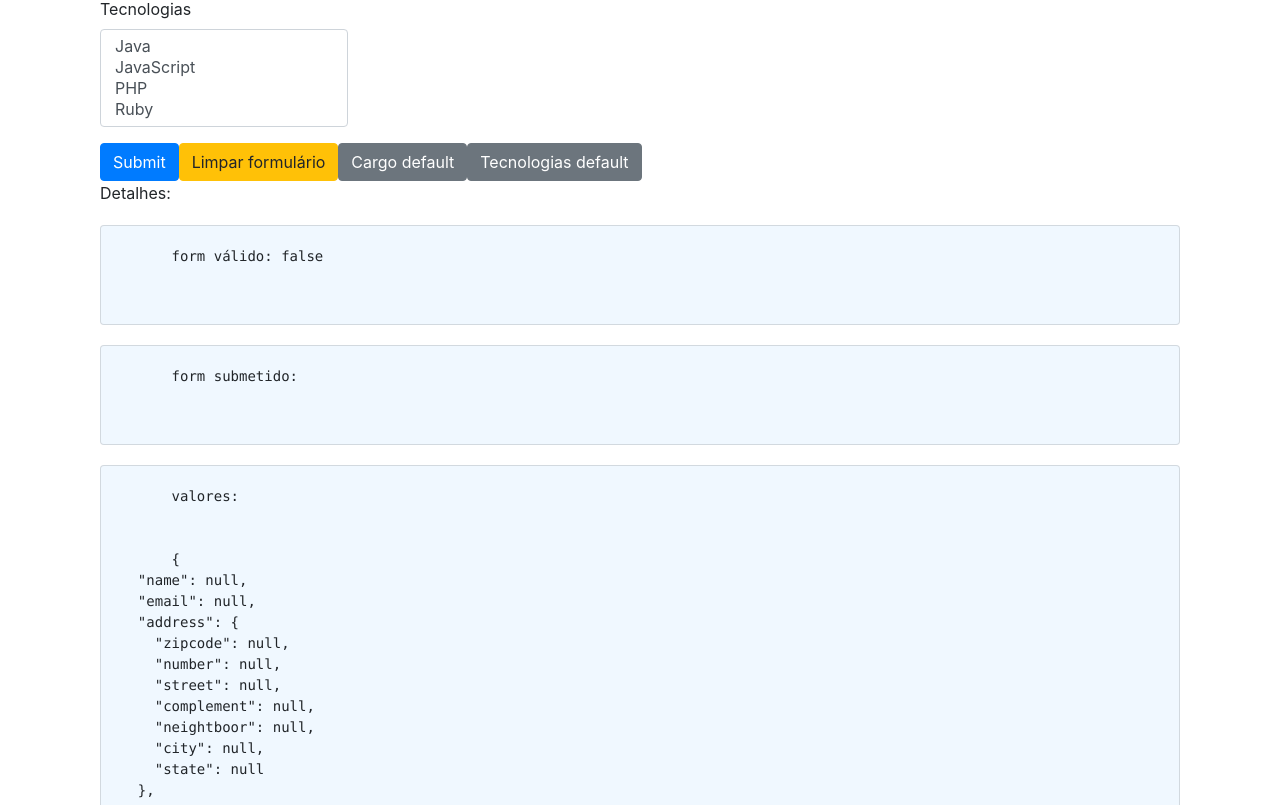
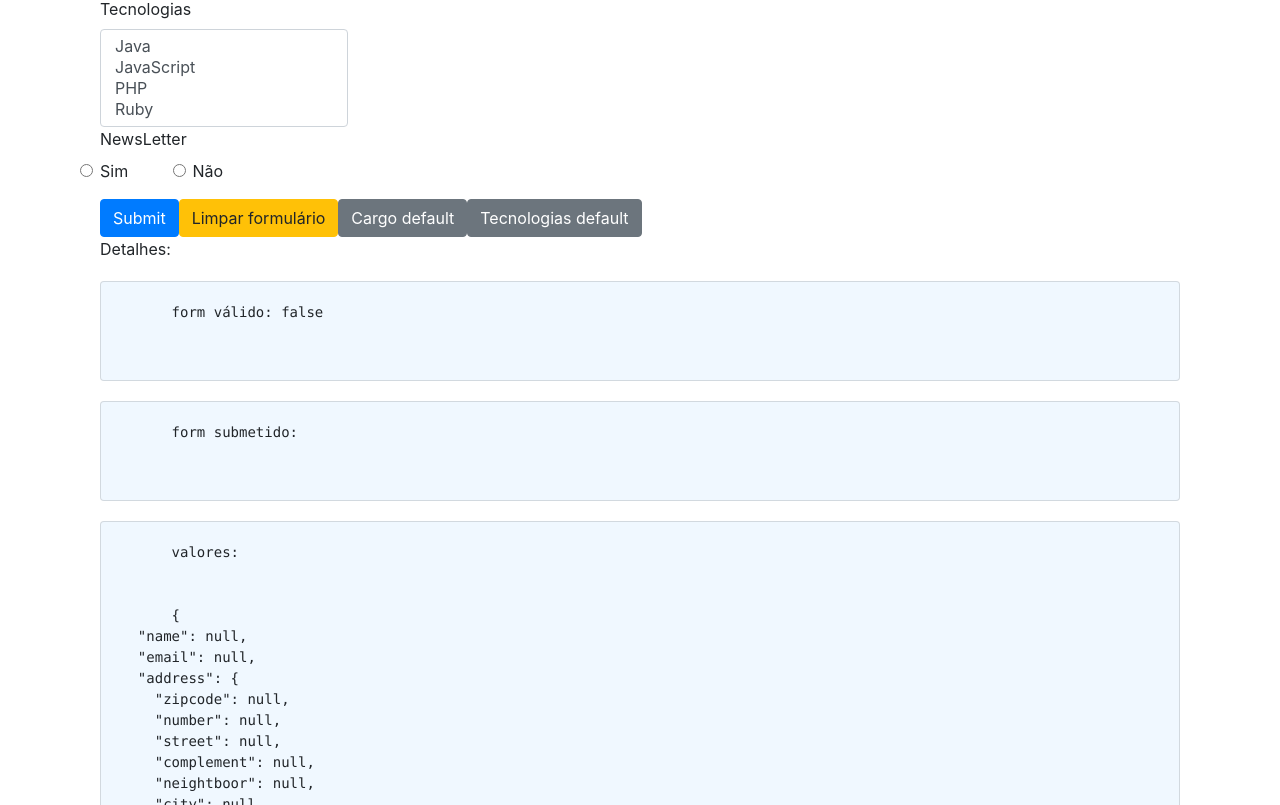
Before and after one commit to layshidani/curso-loiane, an Angular app: page /dataForm in a window 1280 px wide. Shown: the part 895-1700 px from the top of the page. Built offline with nearby package versions, Linux system fonts and the light colour scheme.

Commit message:
feat(reactive-forms): add newsletters radio btn :sparkles:

```diff
--- a/src/app/data-form/data-form.component.html
+++ b/src/app/data-form/data-form.component.html
@@ -38,13 +38,7 @@
 
       <div class="col-md-3" [ngClass]="applyCssError('address.zipcode')">
         <label for="zipcode" class="control-label">CEP</label>
-        <input
-         type="text"
-         class="form-control"
-         id="zipcode"
-         formControlName="zipcode"
-         (blur)="handleCEP()"
-         >
+        <input type="text" class="form-control" id="zipcode" formControlName="zipcode" (blur)="handleCEP()">
         <app-field-control-error [showError]="verifyValidTouched('address.zipcode')" errorMsg="CEP é obrigatório.">
         </app-field-control-error>
       </div>
@@ -77,7 +71,8 @@
       <div class="col-md-5" [ngClass]="applyCssError('address.neightboor')">
         <label for="neightboor" class="control-label">Bairro</label>
         <input type="text" class="form-control" id="neightboor" formControlName="neightboor">
-        <app-field-control-error [showError]="verifyValidTouched('address.neightboor')" errorMsg="Bairro é obrigatório.">
+        <app-field-control-error [showError]="verifyValidTouched('address.neightboor')"
+          errorMsg="Bairro é obrigatório.">
         </app-field-control-error>
       </div>
 
@@ -112,34 +107,41 @@
 
     <div class="col-md-3" [ngClass]="applyCssError('technologies')">
       <label for="technologies" class="control-label">Tecnologias</label>
-      <select multiple class="form-control" id="technologies" formControlName="technologies" [compareWith]="comparetechnology">
+      <select multiple class="form-control" id="technologies" formControlName="technologies"
+        [compareWith]="comparetechnology">
         <option *ngFor="let technology of technologies" [ngValue]="technology.name">{{ technology.desc }}</option>
       </select>
       <app-field-control-error [showError]="verifyValidTouched('technologies')" errorMsg="campo obrigatório.">
       </app-field-control-error>
     </div>
+
+    <div class="col-md-3" [ngClass]="applyCssError('newsletter')">
+      <label for="newsletter" class="control-label">NewsLetter</label>
+
+      <div id="newsletter" class="row">
+          <div class="col-sm-4" *ngFor="let option of newsletter">
+
+            <input class="form-check-input" type="radio" formControlName="newsletter" [value]="option.valor">
+
+            <label class="form-check-label">
+              {{ option.desc }}
+            </label>
+        </div>
+      </div>
+      <app-field-control-error [showError]="verifyValidTouched('newsletter')" errorMsg="campo obrigatório.">
+      </app-field-control-error>
+    </div>
+
   </div>
 
   <div class="col-sm-12">
-    <button
-      type="submit"
-      class="btn btn-primary"
-    >Submit</button>
+    <button type="submit" class="btn btn-primary">Submit</button>
 
-    <button
-      class="btn btn-warning"
-      (click)="resetForm()"
-    >Limpar formulário</button>
+    <button class="btn btn-warning" (click)="resetForm()">Limpar formulário</button>
 
-    <button
-      class="btn btn-secondary"
-      (click)="setRole()"
-    >Cargo default</button>
+    <button class="btn btn-secondary" (click)="setRole()">Cargo default</button>
 
-    <button
-      class="btn btn-secondary"
-      (click)="setTechnology()"
-    >Tecnologias default</button>
+    <button class="btn btn-secondary" (click)="setTechnology()">Tecnologias default</button>
 
   </div>
 </form>
--- a/src/app/data-form/data-form.component.ts
+++ b/src/app/data-form/data-form.component.ts
@@ -19,6 +19,7 @@ export class DataFormComponent implements OnInit {
   states: Observable<StateBR[]>;
   roles: any[];
   technologies: any[];
+  newsletter: any[];
 
   constructor(
     private http: HttpClient,
@@ -31,6 +32,7 @@ export class DataFormComponent implements OnInit {
     this.states = this.dropdownService.getStates();
     this.roles = this.dropdownService.getRoles();
     this.technologies = this.dropdownService.getTechnologies();
+    this.newsletter = this.dropdownService.getNewsletter();
 
     // com formGroup
     // this.formulary = new FormGroup({
@@ -56,6 +58,9 @@ export class DataFormComponent implements OnInit {
       technologies: [
         null
       ],
+      newsletter: [
+        null
+      ]
     })
   }
 
@@ -143,7 +148,10 @@ export class DataFormComponent implements OnInit {
       ],
       technologies: [
         null
-      ]
+      ],
+      newsletter: [
+        null
+      ],
     });
   }
 
--- a/src/app/shared/services/dropdown.service.ts
+++ b/src/app/shared/services/dropdown.service.ts
@@ -27,4 +27,11 @@ export class DropdownService {
       { nome: 'ruby', desc: 'Ruby' }
     ];
   }
+
+  getNewsletter() {
+    return [
+      { valor: 'yes', desc: 'Sim' },
+      { valor: 'no', desc: 'Não' }
+    ];
+  }
 }
```
